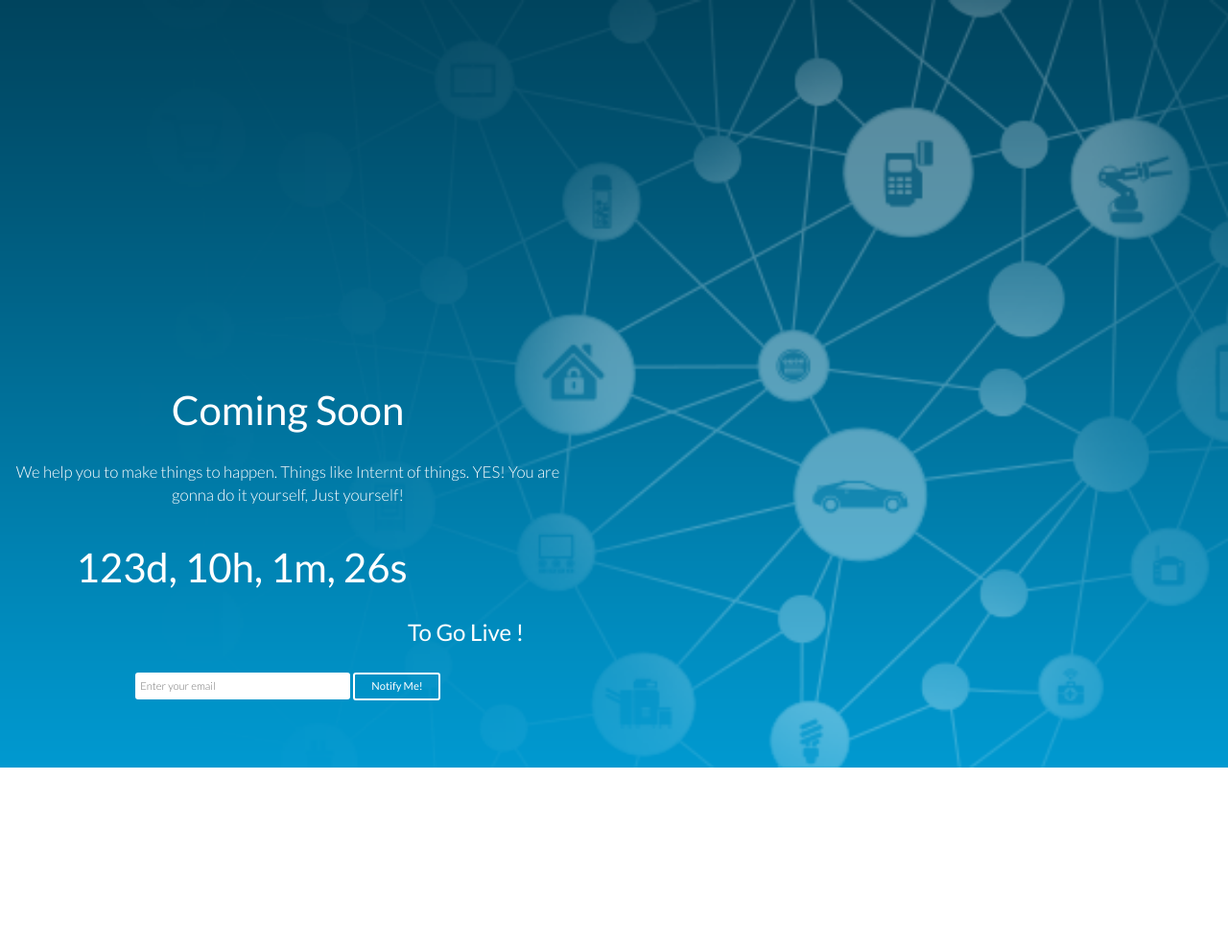
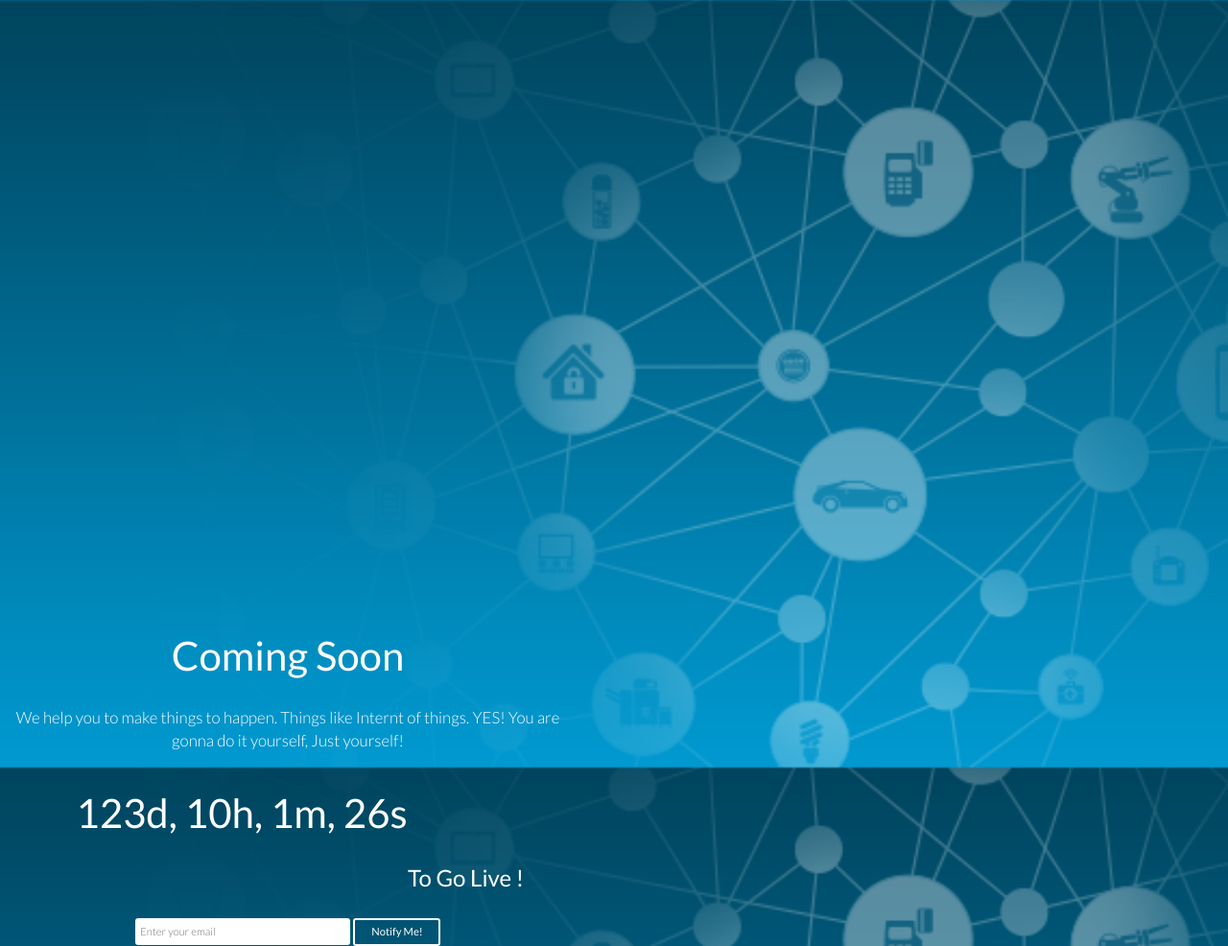
Before and after one commit to iotdiy/iotdiy.github.io, a plain HTML site: page index.htm in a window 1280 px wide. Shown: the whole page at 96% size. Before the commit the page ends 800 px from the top, so only its background shows below. Drawn offline with nearby package versions, Linux system fonts and the light colour scheme.

Commit message:
margin-top 50%

```diff
--- a/style.css
+++ b/style.css
@@ -54,12 +54,12 @@ body{
 .soon {
     position:absolute;
     width: 600px;
-    height: 300px;
+    height: 270px;
     left:0;
     right:0;
     top:0;
     bottom:0;
-    margin-top:30%;
+    margin-top:50%;
     max-width:100%;
     max-height:100%;
 }
```
